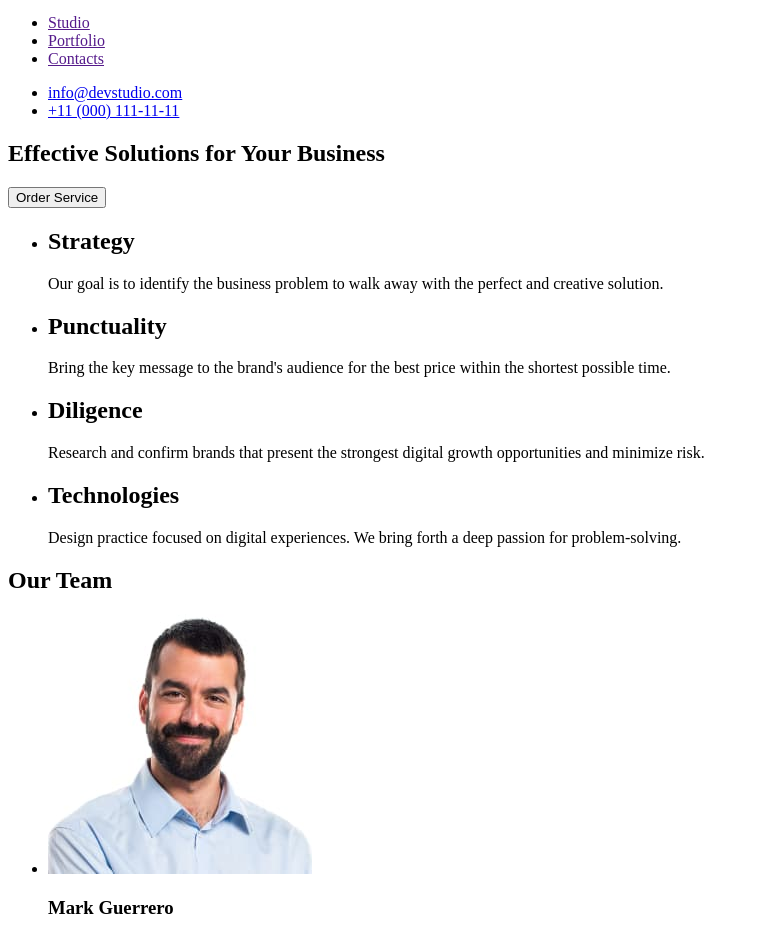
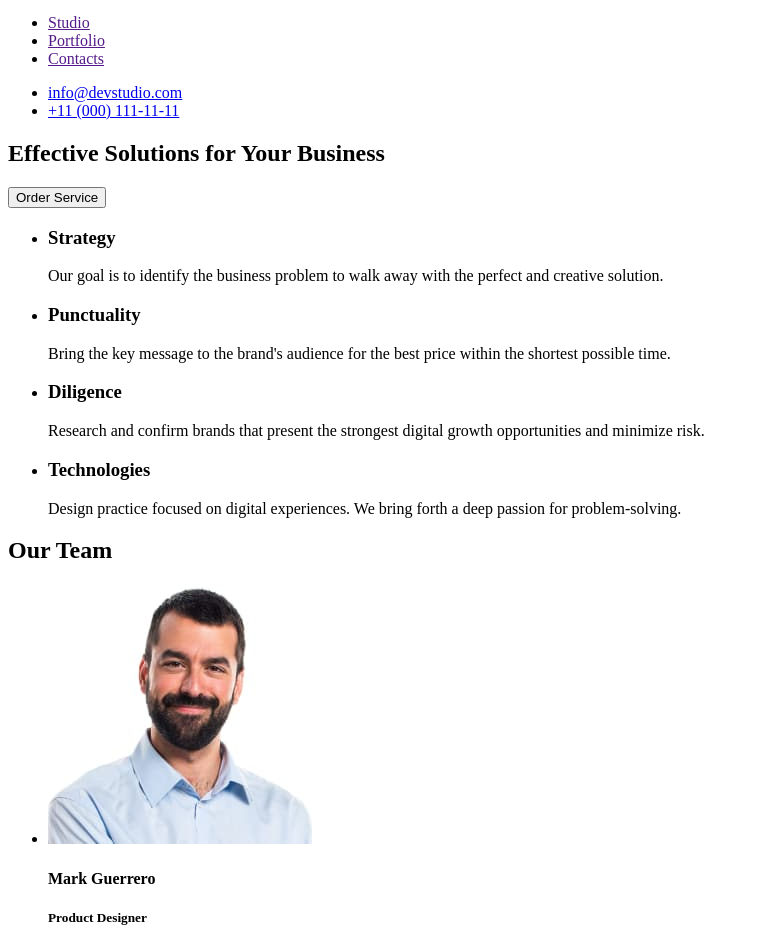
Before and after one commit to VPresich/goit-markup-hw-01, a plain HTML site: page index.html in a window 1280 px wide. Shown: the part 28-955 px from the top of the page, without its empty margins (0-759 px from the left). Drawn offline with Linux system fonts and the light colour scheme.

Commit message:
Changed h2, h3

```diff
--- a/index.html
+++ b/index.html
@@ -58,28 +58,28 @@
     <section class="section-features-container">
       <ul class="features-list">
         <li class="feature-item">
-          <h2 class="feature-title">Strategy</h2>
+          <h3 class="feature-title">Strategy</h3>
           <p class="feature-text">
             Our goal is to identify the business problem to walk away with
             the perfect and creative solution.
           </p>
         </li>
         <li class="feature-item">
-          <h2 class="feature-title">Punctuality</h2>
+          <h3 class="feature-title">Punctuality</h3>
           <p class="feature-text">
             Bring the key message to the brand's audience for the best price
             within the shortest possible time.
           </p>
         </li>
         <li class="feature-item">
-          <h2 class="feature-title">Diligence</h2>
+          <h3 class="feature-title">Diligence</h3>
           <p class="feature-text">
             Research and confirm brands that present the strongest digital
             growth opportunities and minimize risk.
           </p>
         </li>
         <li class="feature-item">
-          <h2 class="feature-title">Technologies</h2>
+          <h3 class="feature-title">Technologies</h3>
           <p class="feature-text">
             Design practice focused on digital experiences. We bring forth a deep passion for problem-solving.
           </p>
@@ -94,8 +94,8 @@
         <li class="card-item">
           <img src="./images/card-1.jpg" alt="Photo of Mark Guerrero" width="264" height="260" class="card-photo">
           <div class="card-label">
-            <h3 class="card-name">Mark Guerrero</h3>
-            <h4 class="card-position">Product Designer</h4>
+            <h4 class="card-name">Mark Guerrero</h4>
+            <h5 class="card-position">Product Designer</h5>
           </div>
         </li>
         <li class="card-item">
```
